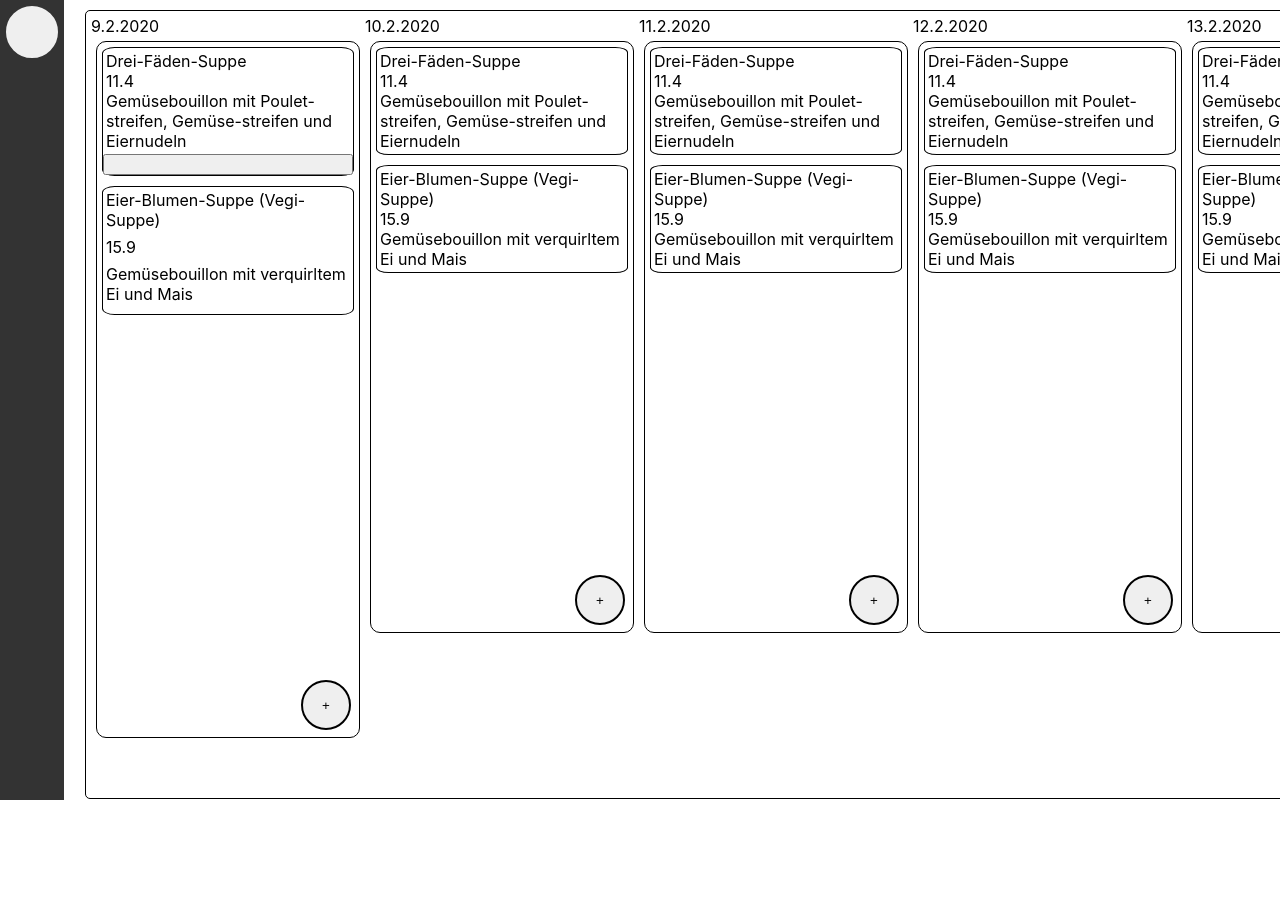
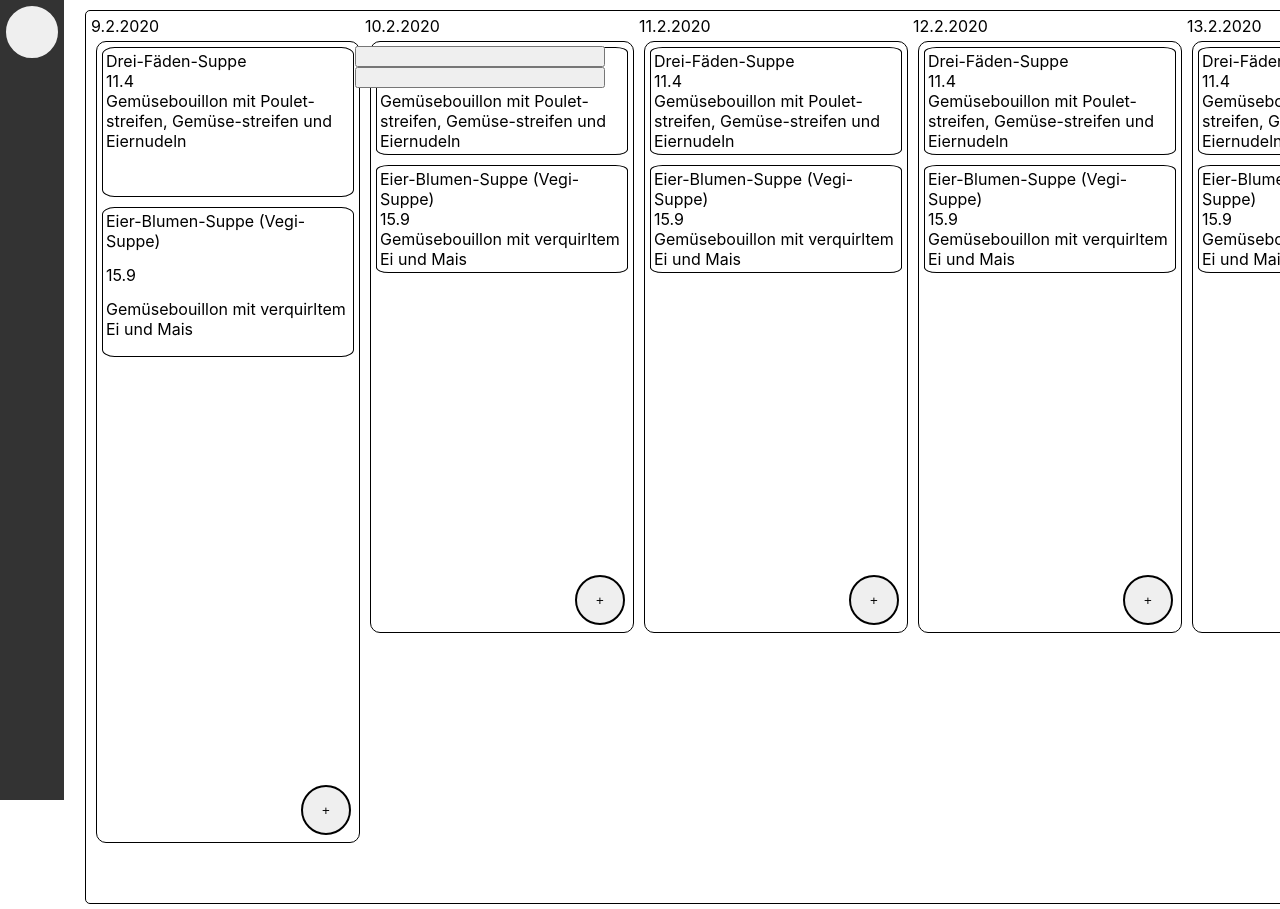
Before and after one commit to Ornova/Probe-IPA, a React (Create React App) app: page /cust in a window 1280 px wide. Both pictures are taken after a click on the element 228 px from the left and 101 px from the top of the page. Shown: the top 909 px of the page. Before the commit the page ends 804 px from the top, so only its background shows below. Built offline with nearby package versions, Linux system fonts and the light colour scheme.

Commit message:
Menuitem and Sidemenu were extended further developed. Position of menuitems is now gotten with code, making it less error bound. Routes were added to the different restaurants.

```diff
--- a/src/components/CustomerView.jsx
+++ b/src/components/CustomerView.jsx
@@ -2,7 +2,6 @@ import React, { useState } from "react";
 import "./../scss/customerview.scss";
 import WeekDisplay from "./WeekDisplay";
 import Sidemenu from "./Sidemenu";
-import { restaurants } from "./../json/restaurants";
 //import { useHistory } from "react-router-dom";
 
 const CustomerView = props => {
--- a/src/components/DayDisplay.jsx
+++ b/src/components/DayDisplay.jsx
@@ -14,10 +14,11 @@ const DayDislay = props => {
 			selectedMenus.map(n => {
 				return allItems.map(item => {
 					if (n === item.id) filteredMenus.push(item);
+					return n === item.id;
 				});
 			});
 			return filteredMenus.map(m => (
-				<Menuitem key={m.id} name={m.name} price={m.price} description={m.desc} />
+				<Menuitem key={m.id} name={m.name} price={m.price} description={m.desc} id={m.id} />
 			));
 		}
 	}
--- a/src/components/Menuitem.jsx
+++ b/src/components/Menuitem.jsx
@@ -1,13 +1,21 @@
-import React, { useState } from "react";
+import React, { useState, useEffect } from "react";
 import "./../scss/menuitem.scss";
 //import { useHistory } from "react-router-dom";
 
 const Menuitem = props => {
+	useEffect(() => {
+		if (props.id) {
+			console.log(props);
+			setPos(document.getElementById(props.id).getBoundingClientRect());
+		}
+	}, [props, props.id]);
 	const [areButtonsVisible, toggleAreButtonsVisible] = useState(false);
+	const [pos, setPos] = useState();
 	//const history = useHistory();
 
 	function showButtons() {
 		toggleAreButtonsVisible(!areButtonsVisible);
+		console.log(pos);
 	}
 
 	return (
@@ -15,7 +23,20 @@ const Menuitem = props => {
 			<div className="name">{props.name}</div>
 			<div className="price">{props.price}</div>
 			<div className="description">{props.description}</div>
-			{areButtonsVisible ? <input type="button" /> : null}
+			{areButtonsVisible ? (
+				<input
+					type="button"
+					className="menuitem-button menuitem-button-1"
+					style={{ position: "relative", left: pos.width, top: -pos.height }}
+				/>
+			) : null}
+			{areButtonsVisible ? (
+				<input
+					type="button"
+					className="menuitem-button menuitem-button-2"
+					style={{ position: "relative", left: pos.width, top: -pos.height }}
+				/>
+			) : null}
 		</div>
 	);
 };
--- a/src/components/Sidemenu.jsx
+++ b/src/components/Sidemenu.jsx
@@ -1,6 +1,7 @@
 import React, { useState } from "react";
 import { FontAwesomeIcon } from "@fortawesome/react-fontawesome";
 import "./../scss/sidemenu.scss";
+import { restaurants } from "./../json/restaurants";
 import { useHistory } from "react-router-dom";
 
 const Sidemenu = () => {
@@ -9,6 +10,25 @@ const Sidemenu = () => {
 
 	function redirect(r) {
 		history.push(r);
+	}
+
+	function listAllNavOptions() {
+		let restaurantList = [];
+		let filteredRestaurants = [];
+		if (restaurants)
+			restaurants.filter(r => {
+				if (r.visibility === 0) filteredRestaurants.push(r);
+				return r.visibility === 0;
+			});
+		if (filteredRestaurants)
+			filteredRestaurants.map(f =>
+				restaurantList.push(
+					<li key={f.id} onClick={() => redirect(f.route)}>
+						{f.name}
+					</li>
+				)
+			);
+		return restaurantList.map(r => r);
 	}
 
 	return (
@@ -24,15 +44,7 @@ const Sidemenu = () => {
 					></input>
 				</label>
 			</div>
-			{isExpanded ? (
-				<ul>
-					<li onClick={() => redirect("/")}>Restaurant 1</li>
-					<li onClick={() => redirect("menu")}>Restaurant 2</li>
-					<li onClick={() => redirect("test")}>Restaurant 3</li>
-				</ul>
-			) : (
-				<div></div>
-			)}
+			{isExpanded ? <ul>{listAllNavOptions()}</ul> : <div></div>}
 		</div>
 	);
 };
--- a/src/json/restaurants.js
+++ b/src/json/restaurants.js
@@ -1,5 +1,5 @@
 export const restaurants = [
-	{ id: 1, name: "Cafeteria 1", visibility: 0 },
-	{ id: 2, name: "Cafeteria 2", visibility: 0 },
-	{ id: 3, name: "Employee Restaurant", visibility: 1 }
+	{ id: 1, name: "Cafeteria 1", visibility: 0, route: "/cafeteria1" },
+	{ id: 2, name: "Cafeteria 2", visibility: 0, route: "/cafeteria2" },
+	{ id: 3, name: "Employee Restaurant", visibility: 1, route: "/employee-restaurant" }
 ];
--- a/src/scss/menuitem.scss
+++ b/src/scss/menuitem.scss
@@ -32,4 +32,14 @@
 		padding-bottom: 3px;
 		height: min-content;
 	}
+	.menuitem-button {
+	}
+	.menuitem-button-1 {
+		position: relative;
+		top: traslateY(50%);
+	}
+	.menuitem-button-2 {
+		position: relative;
+		top: 0;
+	}
 }
```
Also changed, not shown: src/components/WeekDisplay.jsx (line endings or trailing spaces).
